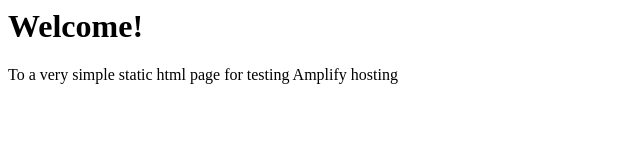
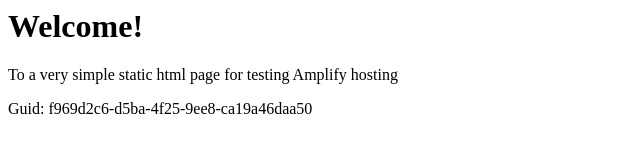
Before and after one commit to aws-aemilia-bah/Github-PR-Commit-Integration-Test-DoNotTouch-GitHubAutoBuildCanaryTest-v1-preprod-me-south-1, a website: page src/index.html in a window 1280 px wide. Shown: the whole page, without its empty margins (0-640 px from the left). Drawn offline with Linux system fonts and the light colour scheme.

Commit message:
commit from integ tests

```diff
--- a/src/index.html
+++ b/src/index.html
@@ -1,3 +1,5 @@
+
+
 <html lang="en">
 
 <head>
@@ -10,6 +12,6 @@
 <body>
     <h1>Welcome!</h1>
     <p>To a very simple static html page for testing Amplify hosting</p>
-</body>
+    <p>Guid: f969d2c6-d5ba-4f25-9ee8-ca19a46daa50</p></body>
 
 </html>
```
